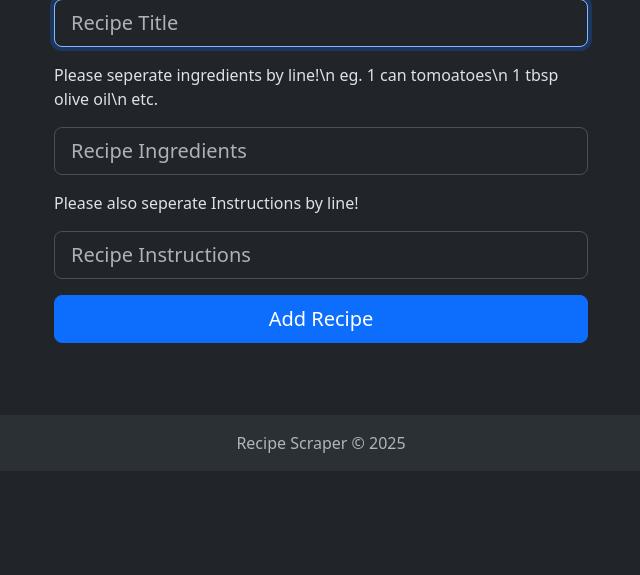
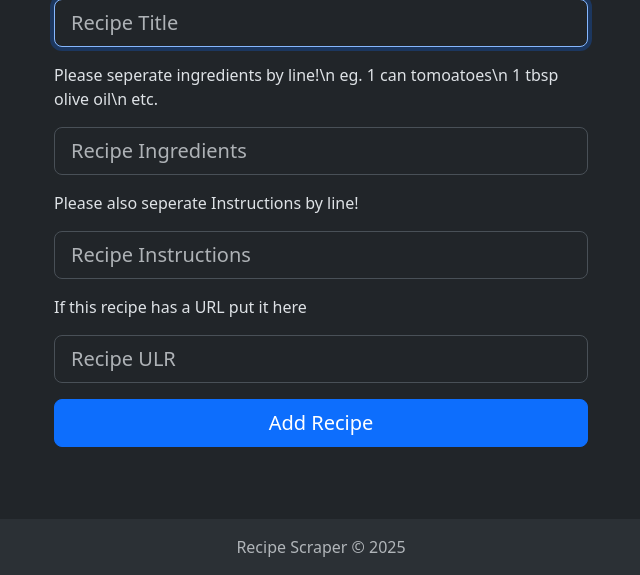
Before and after one commit to WoollyBeardBear/RecipeScraper, a Flask app: template templates/manual_add.html in a window 1280 px wide. Shown: the part 283-858 px from the top of the page, without its empty margins (319-959 px from the left). Before the commit the page ends 736 px from the top, so only its background shows below. Run offline with Flask 3, Linux system fonts and the light colour scheme; the template is opened without the code that fills it, so the values that code supplies are empty; parts of the project's set-up code (start-up, migrations or seed data) failed here and were passed over; some libraries are stand-ins or nearby versions.

Commit message:
bug fix number 10000

```diff
--- a/helpers.py
+++ b/helpers.py
@@ -44,10 +44,12 @@ def store_manual_recipe(recipe_data):
         cursor = conn.cursor()
         title_slug = slugify(recipe_data["title"])
         url = recipe_data["url"]
+        if not url:
+            url = f"valet.recipes/recipe_display/{title_slug}"
         cursor.execute('''
             INSERT INTO recipes (url, title, slug, ingredients, instructions, user_id)
             VALUES (%s, %s, %s, %s, %s, %s)
-        ''', (url if url else:"valet.recipes/recipe_display/"+ title_slug, recipe_data["title"], title_slug, json.dumps(recipe_data["ingredients"]), json.dumps(recipe_data["instructions"]), session.get("user_id")))
+        ''', (url, recipe_data["title"], title_slug, json.dumps(recipe_data["ingredients"]), json.dumps(recipe_data["instructions"]), session.get("user_id")))
         conn.commit()
     except psycopg2.Error as e:
         print(f"Database error in store_recipe: {e}")
--- a/templates/manual_add.html
+++ b/templates/manual_add.html
@@ -55,6 +55,15 @@
                            type="text"
                            required>
                 </div>
+                <label for="recipe_url_input" class="form-label visually-hidden">Recipe URL (optional)</label>
+                <p>If this recipe has a URL put it here</p>
+                <div class="input-group input-group-lg mb-3">
+                    <input id="recipe_url_input"
+                           class="form-control"
+                           name="recipe_url"
+                           placeholder="Recipe ULR"
+                           type="text">
+                </div>
                 <div class="d-grid gap-2">
                    <button class="btn btn-primary btn-lg" type="submit">Add Recipe</button>
                 </div>
--- a/tests.py
+++ b/tests.py
@@ -13,13 +13,16 @@ class TestTests(unittest.TestCase):
 
     def test_new_scraper(self):
         try:
-            url = "https://www.halfbakedharvest.com/coconut-lime-margaritas/"
+            url = "https://www.allrecipes.com/recipe/143052/sweet-and-spicy-turkey-sandwich/"
             scraped_data = new_scraper(url)
             print("ingredients", process_instructions(scraped_data.instructions()))
         except Exception as e:
             help(scraped_data)
             print(f"Error scraping {url}: {e}")
             self.fail(f"Scraping failed with error: {e}")
+
+    def test_url(self):
+
 
 
 
```
